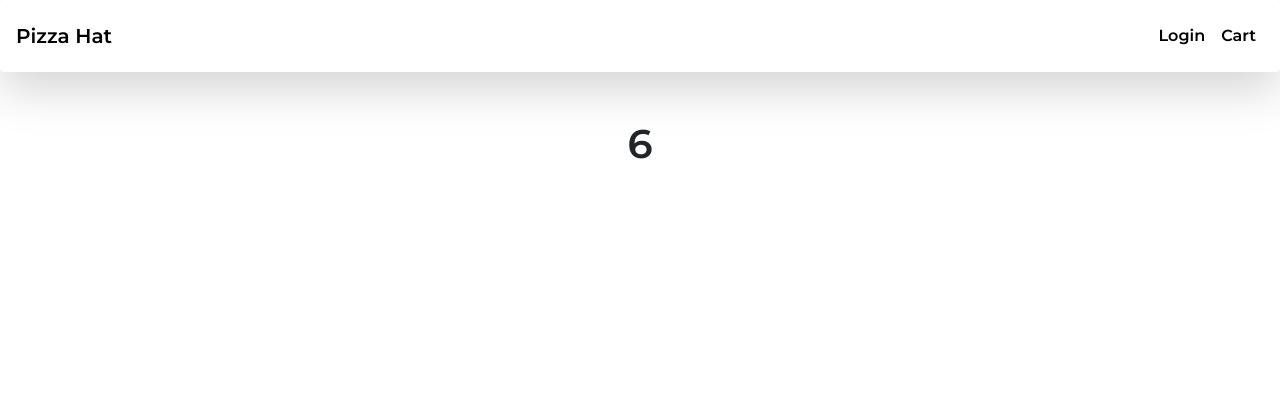
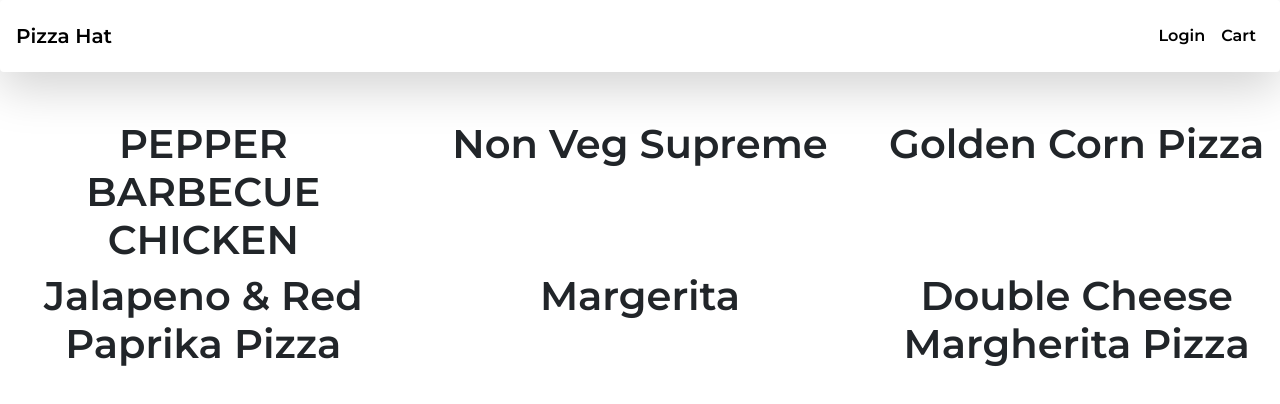
Before and after one commit to GhulamMustafaGM/pizza-fullstack-dev, a React (Create React App) app in the folder client/: page / in a window 1280 px wide. Shown: the top 404 px of the page. Built offline with nearby package versions, Linux system fonts and the light colour scheme.

Commit message:
created Pizza component

```diff
--- /dev/null
+++ b/client/src/components/Pizza.js
@@ -0,0 +1,9 @@
+import React from 'react'
+
+export default function Pizza({pizza}) {
+    return (
+        <div>
+            <h1>{pizza.name}</h1>
+        </div>
+    )
+}
--- a/client/src/components/screens/Homescreen.js
+++ b/client/src/components/screens/Homescreen.js
@@ -1,10 +1,20 @@
 import React from 'react'
-import pizzas from '../pizzasdata'
+import pizzas from '../../pizzasdata'
+import Pizza from '../Pizza'
 
 export default function Homescreen() {
     return (
         <div>
-            <h1>{pizzas.length}</h1>
+            <div className="row">
+                {pizzas.map(pizza => {
+                    return <div className="col-md-4">
+
+                        <div>
+                            <Pizza pizza={pizza} />
+                        </div>
+                    </div>
+                })}
+            </div>
         </div>
     )
 }
```
Also changed, not shown: client/src/pizzasdata.js (renamed from client/src/components/pizzasdata.js).
